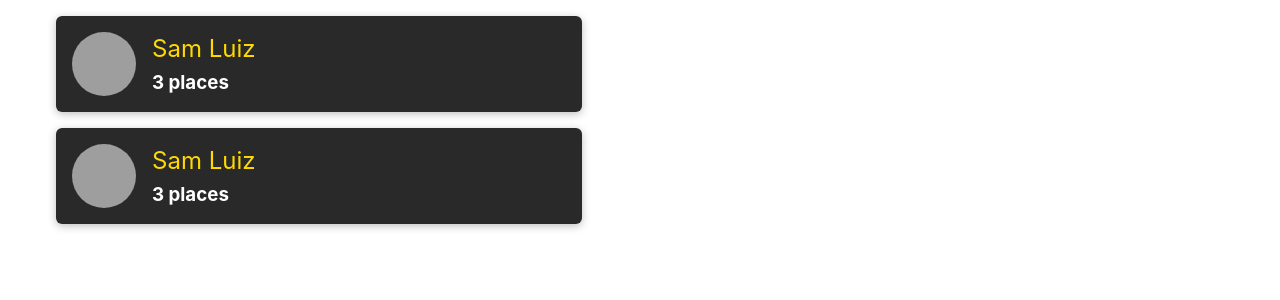
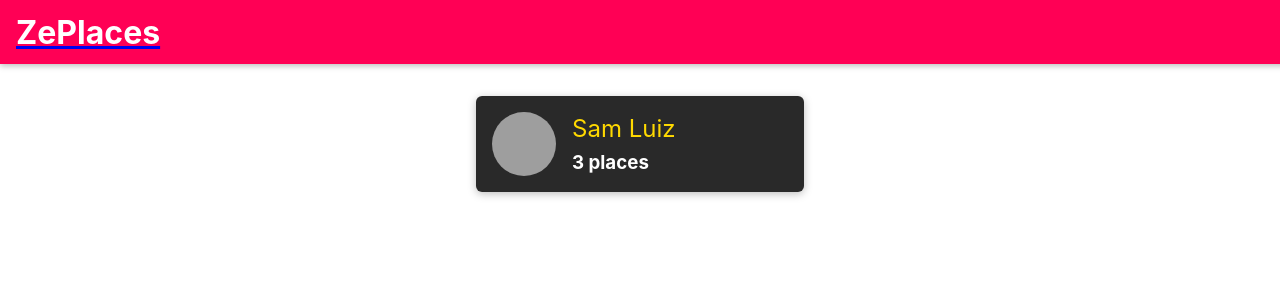
Before and after one commit to Sami-Az/locave, a React (Create React App) app: page / in a window 1280 px wide. Shown: the top 300 px of the page. Built offline with nearby package versions, Linux system fonts and the light colour scheme; grey boxes are pictures that could not be loaded.

Commit message:
add nav bar

```diff
--- a/src/App.js
+++ b/src/App.js
@@ -1,11 +1,14 @@
 import {BrowserRouter as Router, Route, Redirect, Switch} from 'react-router-dom';
 import './App.css';
 import NewPlace from './places/pages/NewPlace';
+import MainNavigation from './shared/navigation/MainNavigation';
 import UsersPage from './users/pages/Users';
 
 function App() {
   return (
     <Router>
+      <MainNavigation />
+      <main>
         <Switch>
           <Route exact path="/">
             <UsersPage />
@@ -15,6 +18,7 @@
           </Route>
           <Redirect to="/"/>
         </Switch>
+      </main>
     </Router>
   );
 }
--- /dev/null
+++ b/src/shared/navigation/MainHeader.css
@@ -0,0 +1,23 @@
+.main-header {
+    width: 100%;
+    height: 4rem;
+    display: flex;
+    align-items: center;
+    position: fixed;
+    top: 0;
+    left: 0;
+    background: #ff0055;
+    box-shadow: 0 2px 6px rgba(0, 0, 0, 0.26);
+    padding: 0 1rem;
+    z-index: 5;
+  }
+
+  main {
+    margin-top: 5rem;
+  }
+
+  @media (min-width: 768px) {
+    .main-header {
+      justify-content: space-between;
+    }
+  }
--- /dev/null
+++ b/src/shared/navigation/MainHeader.js
@@ -0,0 +1,12 @@
+import React from 'react';
+import './MainHeader.css';
+
+const MainHeader = (props) => {
+    return (
+        <header className="main-header">
+            {props.children}
+        </header>
+    )
+}
+
+export default MainHeader;
--- /dev/null
+++ b/src/shared/navigation/MainNavigation.css
@@ -0,0 +1,45 @@
+.main-navigation__menu-btn {
+    width: 3rem;
+    height: 3rem;
+    background: transparent;
+    border: none;
+    display: flex;
+    flex-direction: column;
+    justify-content: space-around;
+    margin-right: 2rem;
+    cursor: pointer;
+  }
+
+  .main-navigation__menu-btn span {
+    display: block;
+    width: 3rem;
+    height: 2.5px;
+    background: white;
+  }
+
+  .main-navigation__title {
+    color: white;
+  }
+
+  .main-navigation__title a {
+    text-decoration: none;
+    color: white;
+  }
+
+  .main-navigation__header-nav {
+    display: none;
+  }
+
+  .main-navigation__drawer-nav {
+    height: 100%;
+  }
+
+  @media (min-width: 768px) {
+    .main-navigation__menu-btn {
+      display: none;
+    }
+
+    .main-navigation__header-nav {
+      display: block;
+    }
+  }
--- /dev/null
+++ b/src/shared/navigation/MainNavigation.js
@@ -0,0 +1,24 @@
+import React from 'react';
+import { Link } from 'react-router-dom';
+import MainHeader from './MainHeader';
+import './MainNavigation.css';
+
+const MainNavigation = (props) => {
+    return (
+        <MainHeader>
+          <button className="main-navigation__menu-btn">
+              <span />
+              <span />
+              <span />
+          </button>
+          <Link to="/">
+             <h1 className="main-navigation__title">ZePlaces</h1>
+          </Link>
+          <nav>
+              ...
+          </nav>
+        </MainHeader>
+    )
+}
+
+export default MainNavigation;
--- a/src/users/components/UsersList.js
+++ b/src/users/components/UsersList.js
@@ -1,9 +1,17 @@
 import React from 'react'
+import Card from '../../shared/components/Card';
 import UserItem from './UserItem';
+import './UsersList.css';
 
 const UsersList = (props) => {
     if (props.items.length === 0) {
-        return <div>No Users found.</div>
+        return (
+            <div className="center">
+                <Card>
+                    <h2>No users found.</h2>
+                </Card>
+            </div>
+        )
     }
     return (
         <ul className="users-list">
--- a/src/users/pages/Users.js
+++ b/src/users/pages/Users.js
@@ -9,12 +9,6 @@
             image: 'https://images.unsplash.com/flagged/photo-1573740144655-bbb6e88fb18a?ixid=MXwxMjA3fDB8MHxzZWFyY2h8M3x8dXNlcnxlbnwwfHwwfA%3D%3D&ixlib=rb-1.2.1&auto=format&fit=crop&w=800&q=60',
             places: 3
         },
-        {
-            id: 'dezdze2d43',
-            name: 'Sam Luiz',
-            image: 'https://images.unsplash.com/flagged/photo-1573740144655-bbb6e88fb18a?ixid=MXwxMjA3fDB8MHxzZWFyY2h8M3x8dXNlcnxlbnwwfHwwfA%3D%3D&ixlib=rb-1.2.1&auto=format&fit=crop&w=800&q=60',
-            places: 3
-        }
     ];
     return (
         <div>
```
Also changed, not shown: src/shared/navigation/NavLinks.css (added), src/shared/navigation/NavLinks.js (added), src/shared/navigation/SideDrawer.css (added), src/shared/navigation/SideDrawer.js (added), 1 other file (tests, documents, lock files or other folders). Lines whose indentation alone changed are shown as unchanged.
